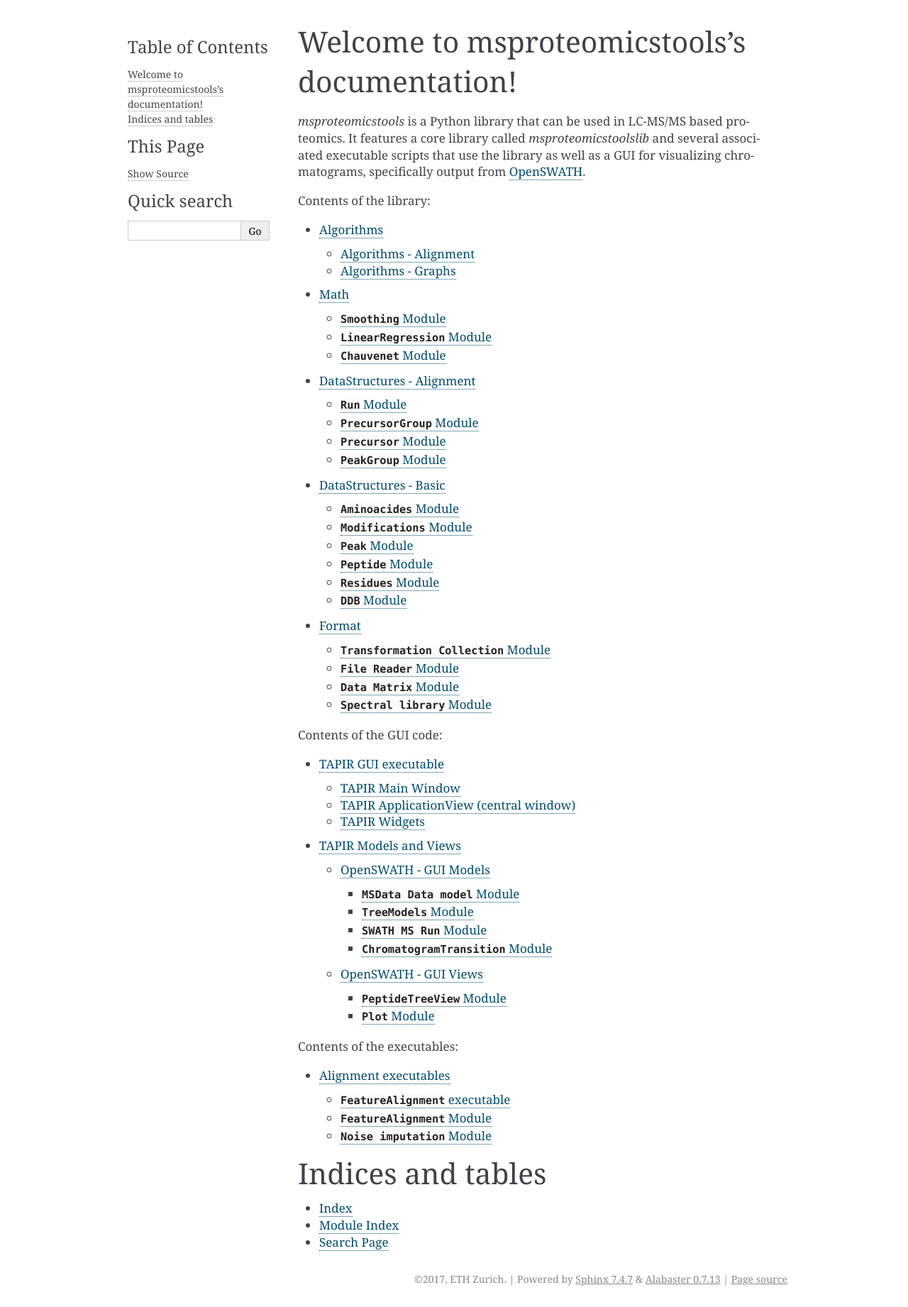
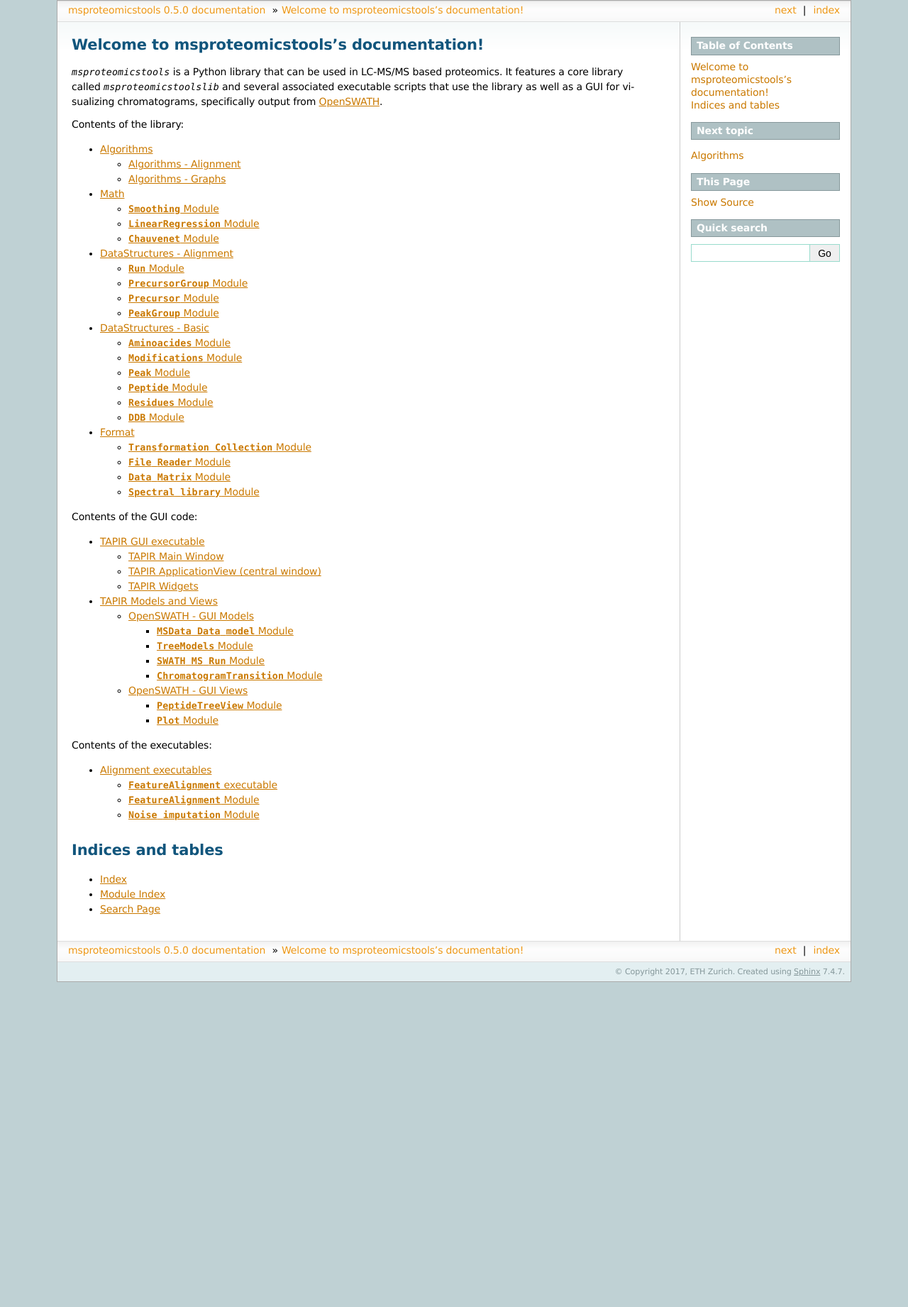
Before and after one commit to msproteomicstools/msproteomicstools, a Sphinx documentation site: the page built from docs/source/index.rst, in a window 1280 px wide. Shown: the whole page at 71% size. Built offline with Sphinx 7.4.7, drawn with Linux system fonts in a browser that asks for light colours; pages that are not in the unit, such as notebooks, are missing from menus; after the commit the page ends 1384 px from its top, so only the background shows below that.

Commit message:
[DOC] change theme

```diff
--- a/docs/source/conf.py
+++ b/docs/source/conf.py
@@ -94,7 +94,7 @@ todo_include_todos = False
 # The theme to use for HTML and HTML Help pages.  See the documentation for
 # a list of builtin themes.
 #
-html_theme = 'alabaster'
+html_theme = 'sphinxdoc'
 
 # Theme options are theme-specific and customize the look and feel of a theme
 # further.  For a list of options available for each theme, see the
```
